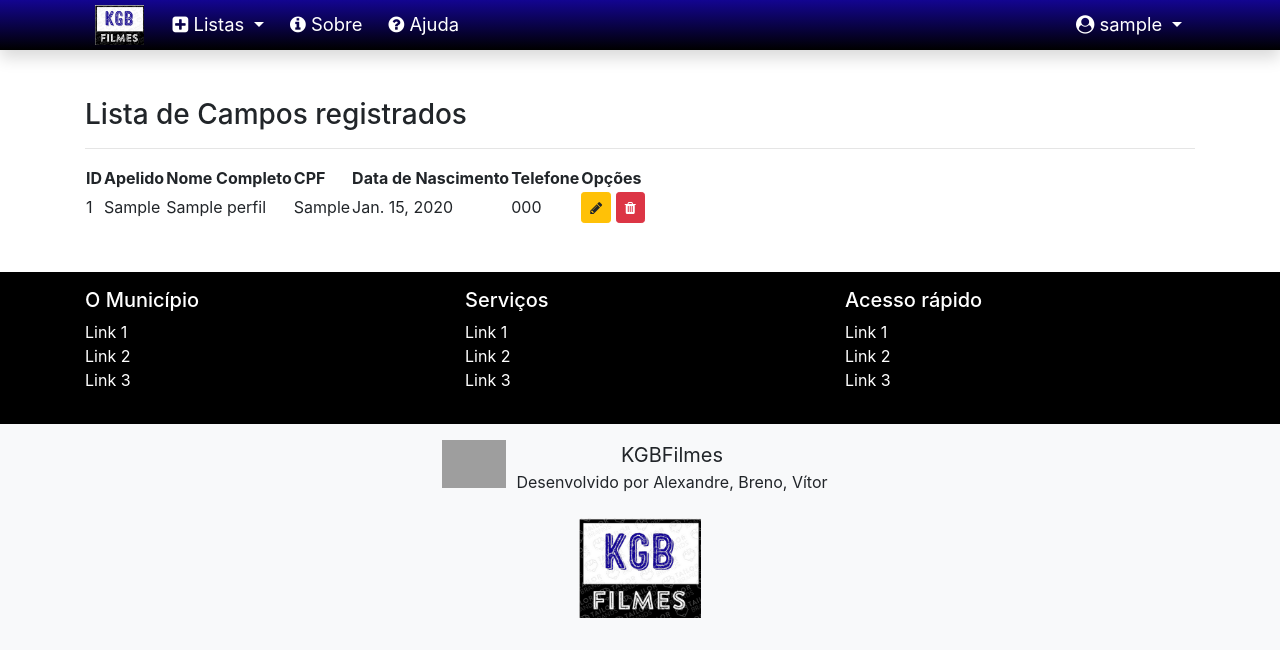
After one commit to vitorlca/KGBFilmes, a Django app: page /listar/perfil/ in a window 1280 px wide. The commit adds this page. Shown: the top 657 px of the page. Run offline with Django 3.2, Linux system fonts and the light colour scheme; a user stored in the database is signed in; tables that the repository leaves empty hold one stand-in row (values such as "Sample post"); some libraries are stand-ins or nearby versions; grey boxes are pictures that could not be loaded.

Commit message:
terceiro commit

```diff
--- /dev/null
+++ b/paginas/templates/paginas/listas/usuarios-dados.html
@@ -0,0 +1,43 @@
+{% extends 'paginas/modelo-kgb.html' %} {% load static %} {% block conteudo %}
+<h3>Lista de Campos registrados</h3>
+<hr />
+<table>
+  <tr>
+    <th>ID</th>
+    <th>Apelido</th>
+    <th>Nome Completo</th>
+    <th>CPF</th>
+    <th>Data de Nascimento</th>
+    <th>Telefone</th>
+    <th>Opções</th>
+  </tr>
+  {% for perfil in object_list %}
+  <tr>
+    <td>{{ perfil.pk }}</td>
+    <td>{{ perfil.apelido }}</td>
+    <td>{{ perfil.nome_completo }}</td>
+    <td>{{ perfil.cpf }}</td>
+    <td>{{ perfil.data_nascimento }}</td>
+    <td>{{ perfil.telefone }}</td>
+    <td>
+      <a
+        href="{% url 'atualizar-dados' %}"
+        class="btn btn-warning btn-sm"
+        title="Editar"
+        ><i class="fa fa-pencil" aria-hidden="true"></i
+      ></a>
+      <a
+        href="{% url 'excluir-usuario-dados' perfil.pk %}"
+        class="btn btn-danger btn-sm"
+        title="Excluir"
+        ><i class="fa fa-trash" aria-hidden="true"></i
+      ></a>
+    </td>
+  </tr>
+  {% empty %}
+  <tr>
+    <td colspan="3">Nenhum campo registrado.</td>
+  </tr>
+  {% endfor %}
+</table>
+{% endblock %}
--- a/paginas/templates/paginas/modelo-kgb.html
+++ b/paginas/templates/paginas/modelo-kgb.html
@@ -18,8 +18,6 @@
         <!-- CSS adicional -->
         <link href="{% static 'css/ifpr.css' %}" rel="stylesheet">
 
-        <!-- Ícone na barra de abas -->
-        <!-- <link rel="shortcut icon" href="{% static 'img/favicon.png' %}"> -->
 
         <!-- Bloco destinado aos estilos para cada página -->
         {% block styles %}
@@ -68,16 +66,16 @@
                             <a class="nav-link dropdown-toggle text-white" href="#" id="navbarDropdownMenuLink"
                             role="button" data-toggle="dropdown" aria-haspopup="true" aria-expanded="false">
                                 <i class="fa fa-plus-square" aria-hidden="true"></i>
-                                Cadastros
+                                Listas
                             </a>
                             <div class="dropdown-menu" aria-labelledby="navbarDropdownMenuLink">
-                                <a class="dropdown-item" href="#">
-                                    <i class="fa fa-building-o" aria-hidden="true">
-                                        Campo
+                                <a class="dropdown-item" href="{% url 'listar-usuario-dados' %}">
+                                    <i class="fa fa-user-o" aria-hidden="true">
+                                        Usuarios
                                     </i>
                                 </a>
                                 <a class="dropdown-item" href="#">
-                                    <i class="fa fa-user-o" aria-hidden="true">
+                                    <i class="fa fa-building-o" aria-hidden="true">
                                         Atividade
                                     </i>
                                 </a>
@@ -159,7 +157,7 @@
 
         <!-- Bloco acima do rodapé com links -->
         {% block rodape-links %}
-        <div class="container-fluid bg-ifpr text-white p-3">
+        <div class="container-fluid bg-ifpr1 text-white p-3">
             <div class="container">
                 <div class="row">
                     <div class="col-sm">
@@ -200,7 +198,8 @@
                     <img src="{% static 'img/ifpr.png' %}" height="48" class="float-left" alt="">
                     <p>
                         <span class="lead"><strong>KGBFilmes</strong></span><br>
-                        <span>Desenvolvido por Alexandre, Breno, Vítor</span>
+                        <span>Desenvolvido por Alexandre, Breno, Vítor</span><br>
+                        <img src="{% static 'img/logo-kgb.png' %}" height="100" class="mt-4" alt="">
                     </p>
                 </div>
                 <!-- <div class="col-md text-left">
--- a/static/css/ifpr.css
+++ b/static/css/ifpr.css
@@ -4,6 +4,10 @@ Cores do IFPR
 .bg-ifpr {
   background-color: black;
   background-image: linear-gradient(#130591, black);
+}
+
+.bg-ifpr1 {
+  background-color: black;
 }
 
 .text-ifpr {
--- a/usuarios/forms.py
+++ b/usuarios/forms.py
@@ -8,3 +8,9 @@ class UsuarioForm(UserCreationForm):
   class Meta:
     model = User
     fields = ['username', 'email', 'password1', 'password2']
+
+
+class UserDeleteForm(forms.ModelForm):
+    class Meta:
+        model = User
+        fields = []   #Form has only submit button.  Empty "fields" list still necessary, though.
--- a/usuarios/urls.py
+++ b/usuarios/urls.py
@@ -1,6 +1,6 @@
 from django.urls import path
 from django.contrib.auth import views as auth_views
-from .views import UsuarioCreate, PerfilUpdate
+from .views import UsuarioCreate, PerfilUpdate, PerfilDelete, UsuariosDadosList
 
 urlpatterns = [
   # path('', view, name=''),
@@ -10,4 +10,8 @@ urlpatterns = [
   path('logout/', auth_views.LogoutView.as_view(), name='logout'),
   path('registrar/', UsuarioCreate.as_view(), name='registrar'),
   path('atualizar-dados/', PerfilUpdate.as_view(), name = 'atualizar-dados'),
+  # DeleteView
+  path('excluir/perfil/<int:pk>/', PerfilDelete.as_view(), name='excluir-usuario-dados'),
+  #ListView
+  path('listar/perfil/', UsuariosDadosList.as_view(), name='listar-usuario-dados'),
 ]
--- a/usuarios/views.py
+++ b/usuarios/views.py
@@ -1,9 +1,12 @@
 from django.shortcuts import render
 
-from django.views.generic.edit import CreateView, UpdateView
+from django.views.generic.edit import CreateView, UpdateView, DeleteView
+from django.views.generic.list import ListView
 from django.contrib.auth.models import User, Group
-from .forms import UsuarioForm
+from .forms import UsuarioForm, UserDeleteForm
 from django.urls import reverse_lazy
+from django.contrib.auth.mixins import LoginRequiredMixin
+from braces.views import GroupRequiredMixin
 from django.shortcuts import get_object_or_404
 from .models import Perfil
 
@@ -45,3 +48,23 @@ class PerfilUpdate(UpdateView):
     context['titulo'] = "Meus dados pessoais"
     context['botao'] = "Atualizar"
     return context
+
+
+
+############# DELETE ###########
+
+class PerfilDelete(DeleteView):
+  model = Perfil
+  form_class = UserDeleteForm
+  template_name = 'paginas/form-excluir.html'
+  success_url = reverse_lazy('listar-usuario-dados')
+
+
+############# LISTA ###########
+
+
+class UsuariosDadosList(GroupRequiredMixin, LoginRequiredMixin, ListView):
+  login_url = reverse_lazy('login')
+  group_required = [u"administrador", u"usuarios-filmes"]
+  model = Perfil
+  template_name = 'paginas/listas/usuarios-dados.html'
```
Also changed, not shown: paginas/templates/paginas/form-excluir.html (added, +10 -0 lines), usuarios/models.py (line endings or trailing spaces).
